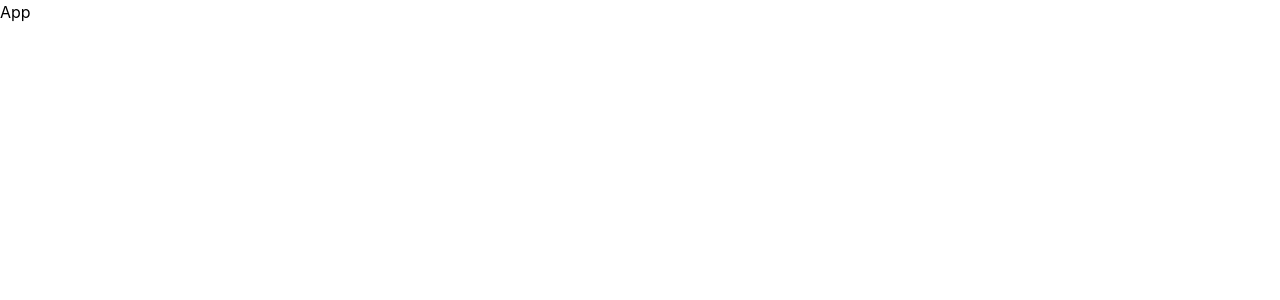
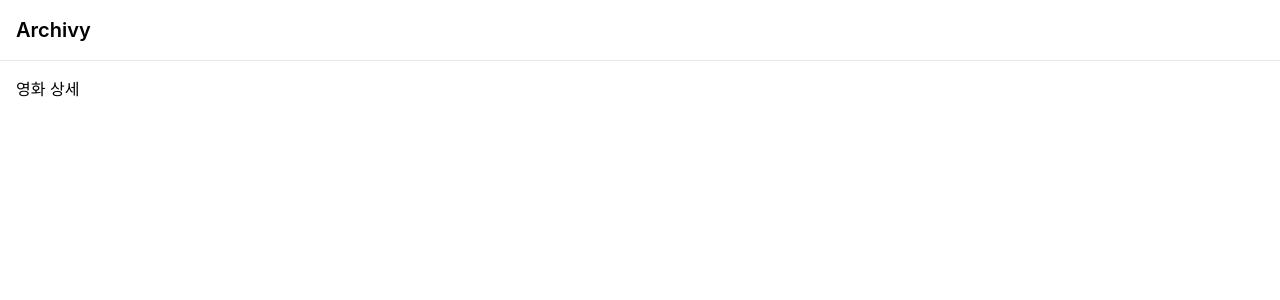
Before and after one commit to sdong4884/archivy, a React (Vite) app: page /movie/1 in a window 1280 px wide. Shown: the top 300 px of the page. Built offline with nearby package versions, Linux system fonts and the light colour scheme.

Commit message:
페이지 및 기본 라우팅 구조 생성

```diff
--- a/src/App.tsx
+++ b/src/App.tsx
@@ -1,9 +1,41 @@
+import { RouterProvider, createBrowserRouter } from "react-router-dom";
+import { Layout } from "./components/layout/Layout";
+import { Home } from "./pages/Home";
+import { Search } from "./pages/Search";
+import { MovieDetail } from "./pages/MovieDetail";
+import { MovieModify } from "./pages/MovieModify";
+import { Login } from "./pages/Login";
+
+const router = createBrowserRouter([
+  {
+    element: <Layout />,
+    children: [
+      {
+        path: "/",
+        element: <Home />,
+      },
+      {
+        path: "/search",
+        element: <Search />,
+      },
+      {
+        path: "/movie/:id",
+        element: <MovieDetail />,
+      },
+      {
+        path: "/movie/:id/modify",
+        element: <MovieModify />,
+      },
+      {
+        path: "/login",
+        element: <Login />,
+      },
+    ],
+  },
+]);
+
 function App() {
-  return (
-    <>
-      <div>App</div>
-    </>
-  );
+  return <RouterProvider router={router} />;
 }
 
 export default App;
--- /dev/null
+++ b/src/components/layout/Layout.tsx
@@ -0,0 +1,14 @@
+import { Outlet } from "react-router-dom";
+
+export function Layout() {
+  return (
+    <div className="min-h-screen bg-white">
+      <header className="border-b border-gray-200 px-4 py-4">
+        <h1 className="text-xl font-semibold">Archivy</h1>
+      </header>
+      <main className="p-4">
+        <Outlet />
+      </main>
+    </div>
+  );
+}
--- /dev/null
+++ b/src/pages/Home.tsx
@@ -0,0 +1,3 @@
+export function Home() {
+  return <h1>홈</h1>;
+}
--- /dev/null
+++ b/src/pages/Login.tsx
@@ -0,0 +1,3 @@
+export function Login() {
+  return <h1>로그인</h1>;
+}
--- /dev/null
+++ b/src/pages/MovieDetail.tsx
@@ -0,0 +1,3 @@
+export function MovieDetail() {
+  return <h1>영화 상세</h1>;
+}
--- /dev/null
+++ b/src/pages/MovieModify.tsx
@@ -0,0 +1,3 @@
+export function MovieModify() {
+  return <h1>영화 기록 수정</h1>;
+}
--- /dev/null
+++ b/src/pages/Search.tsx
@@ -0,0 +1,3 @@
+export function Search() {
+  return <h1>검색</h1>;
+}
```
Also changed, not shown: 1 other file (tests, documents, lock files or other folders).
